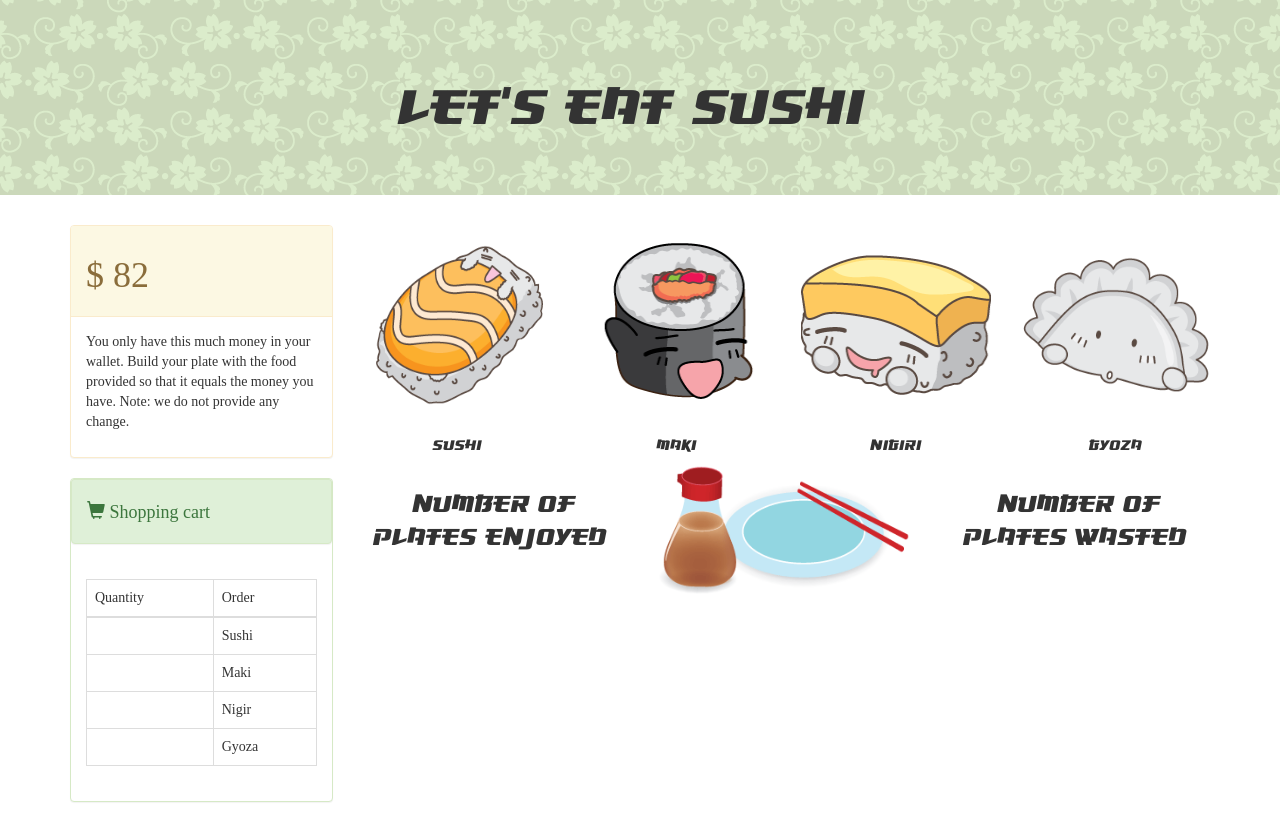
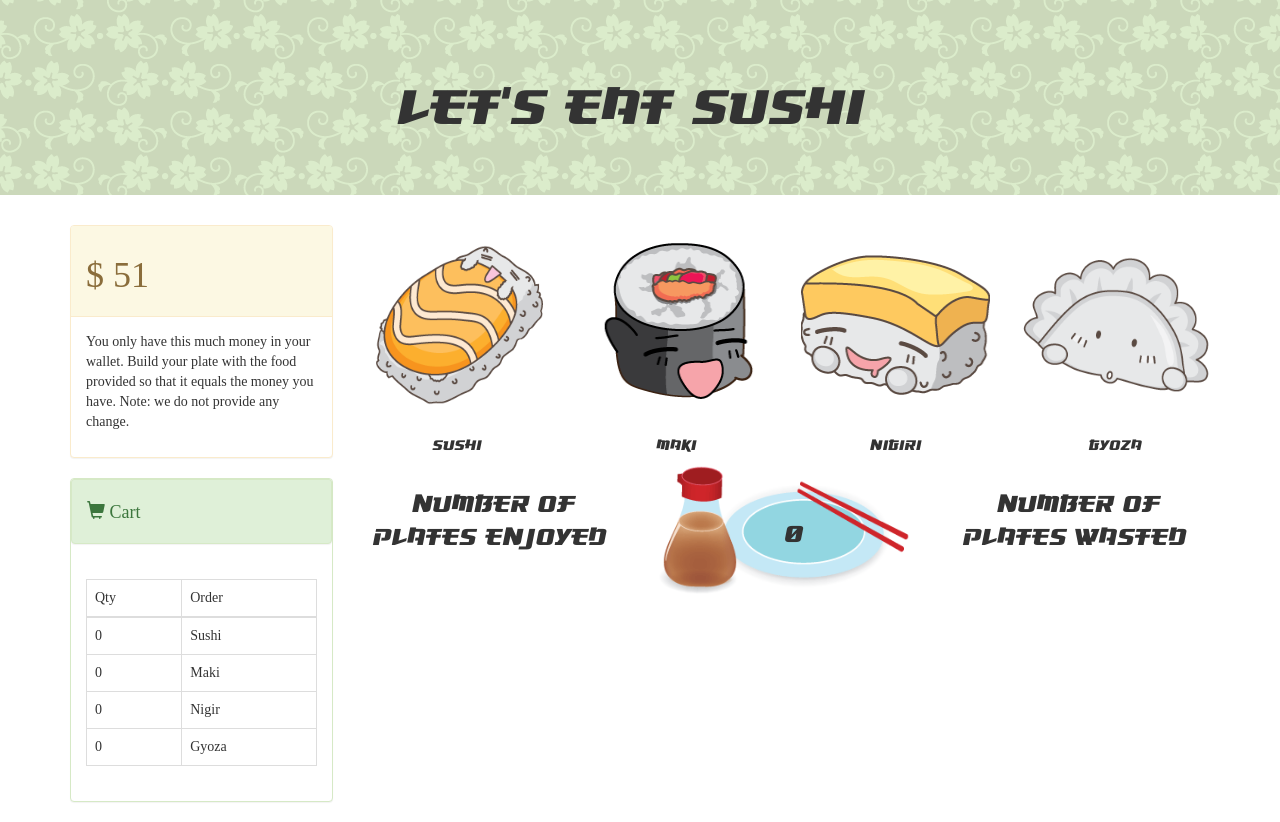
Before and after one commit to tanysaur/week-4-game, a PHP site: page / in a window 1280 px wide. Run offline with PHP 8.4, Linux system fonts and the light colour scheme; some libraries are stand-ins or nearby versions.

Commit message:
working now, added hovers🍣🍣

```diff
--- a/assets/css/style.css
+++ b/assets/css/style.css
@@ -31,14 +31,9 @@
 
 .plate-holder h2 {
 	position: absolute;
-	top: 40px;
-	left: 150px;
+	top: 30px;
+	left: 130px;
 }
-
-/*.food:hover {
-	color: red;
-}
-*/
 
 .panel {
 	font-family: "Origami";
@@ -49,16 +44,33 @@
 	font-family: "OsakaSans";
 }
 
-/*.col-md-3{
-	border: 1px blue solid;
+
+@-webkit-keyframes hvr-pop {
+  50% {
+    -webkit-transform: scale(1.2);
+    transform: scale(1.2);
+  }
 }
-
-.col-md-4{
-	border: 1px black solid;
+@keyframes hvr-pop {
+  50% {
+    -webkit-transform: scale(1.2);
+    transform: scale(1.2);
+  }
 }
-
-.col-md-9{
-	border: 1px green solid;
+.hvr-pop {
+  display: inline-block;
+  vertical-align: middle;
+  -webkit-transform: perspective(1px) translateZ(0);
+  transform: perspective(1px) translateZ(0);
+  box-shadow: 0 0 1px transparent;
 }
-
-*/
+.hvr-pop:hover, .hvr-pop:focus, .hvr-pop:active {
+  -webkit-animation-name: hvr-pop;
+  animation-name: hvr-pop;
+  -webkit-animation-duration: 0.3s;
+  animation-duration: 0.3s;
+  -webkit-animation-timing-function: linear;
+  animation-timing-function: linear;
+  -webkit-animation-iteration-count: 1;
+  animation-iteration-count: 1;
+}
--- a/assets/javascript/game.js
+++ b/assets/javascript/game.js
@@ -4,15 +4,16 @@
 // numberOptions for each food: 1-12
 // counter: init to 0
 
-// prompt user to play
+// prompt user to play --> see canvas on W3
 
-// functions:
-// Check subTotalNumber < targetNumber
-// Check
+// Functions:
+// Check counter < targetNumber
+// reset counters
+// play again
 
-// Assign random value to food (foodRandomValue)
-// User clicks on a food, add value subTotalNumber
-// checkSubTotal
+// Assign random value to food (numberOptions)
+// User clicks on a food, add value to counter
+// check counter
 
 var counter = 0;
 var wins = 0;
@@ -22,34 +23,20 @@
 var makiVal;
 var nigiriVal;
 var gyozaVal;
-var newGame = true;
-var targetNumber = 0;
-
-
-$(document).ready(function() {
-	//start game
-	//gameStarts();
-})
-
-// function gameStarts(){
-
-	//try while loop
-	if(newGame){
+var sushiQ = 0;
+var makiQ = 0;
+var nigiriQ = 0;
+var gyozaQ = 0;
 
 var targetNumber = Math.floor((Math.random() * 120) + 19);
 		$(".targetNumber").text(targetNumber);
-		for(i = 0; i < numberOptions.length; i++){
-			numberOptions[i] = Math.floor(Math.random()* 12) +1;
-			//$("#food").data(data-value, numberOptions[i]);
-		}
 
-		// $(".food").on("click", function(){
+resetCounters();
 
-		// })
+
 
 $("#sushi").on("click", function(){
 	counter += numberOptions[0];
-			var sushiQ = 0;
 	sushiQ++;
 	$(".sushiQ").text(sushiQ);
 	checkCounterStats();
@@ -57,7 +44,6 @@
 
 $("#maki").on("click", function(){
 	counter += numberOptions[1];
-			var makiQ = 0;
 	makiQ++;
 	$(".makiQ").text(makiQ);
 	checkCounterStats();
@@ -65,7 +51,6 @@
 
 $("#nigiri").on("click", function(){
 	counter += numberOptions[2];
-			var nigiriQ = 0;
 	nigiriQ++;
 	$(".nigiriQ").text(nigiriQ);
 	checkCounterStats();
@@ -73,28 +58,38 @@
 
 $("#gyoza").on("click", function(){
 	counter += numberOptions[3];
-			var gyozaQ = 0;
 	gyozaQ++;
 	$(".gyozaQ").text(gyozaQ);
 	checkCounterStats();
 })
+
+
+//this function resets the counters as well as their corresponding displays on the html
+function resetCounters(){
+
+	for(i = 0; i < numberOptions.length; i++){
+		numberOptions[i] = Math.floor(Math.random()* 12) +1;
 	}
-//}
 
+	var newTargetNumber = Math.floor((Math.random() * 120) + 19);
+		$(".targetNumber").text(newTargetNumber);
+
+	targetNumber = newTargetNumber;
 	console.log(numberOptions);
 
-// $(".food").on("click", function(){
-// 	// $("#food").attr(data-value, numberOptions[i]);
+	$("#plateNumber").text(counter);
+	sushiQ = 0;
+	$(".sushiQ").html(sushiQ);
+	makiQ = 0;
+	$(".makiQ").text(makiQ);
+	nigiriQ = 0;
+	$(".nigiriQ").text(nigiriQ);
+	gyozaQ = 0;
+	$(".gyozaQ").text(gyozaQ);
 
-// 	// console.log(numberOptions);
-// 	// counter = numberOption[i] + counter;
-// 	// checkCounterStats();
-// 	// console.log(counter);
+}
 
-// });
-
-
-
+//this function checks if the user has reached the target number or if it has passed it
 function checkCounterStats(){
 	//when user reached your target number
 	if(counter == targetNumber){
@@ -105,14 +100,14 @@
 	}
 	//when user's shopping cart sub total is still below your target / budget$
 	else if(counter < targetNumber){
-		console.log("keep adding to your plate");
+		//console.log("keep adding to your plate");
 		$("#plateNumber").text(counter);
 	}
 	//when user has gone above the target / budget$
 	else if(counter > targetNumber){ //plate not yet complete
 		losses++;
 		$(".losses").text("Number of plates wasted: " + losses);
-		alert("You went over your budget!");
+		alert("You went over the budget by this much: $" + (counter - targetNumber));
 		playAgain();
 	}
 }
@@ -120,18 +115,13 @@
 //asks user if they want to play again
 function playAgain(){
 	var playAgain =	confirm("Do you want to play again?")
+	//if user hits "OK", then counters are reset
 	if (playAgain){
 		counter = 0;
-		sushiVal = 0;
-		makiVal = 0;
-		nigiriVal = 0;
-		gyozaVal = 0;
-		wins = 0;
-		losses = 0;
-		newGame = true;
-
+		resetCounters();
+	// if user hits "Cancel",
 	} else {
 		alert("OK, see you again!");
+		//close window or show good by picture
 	}
-
 }
--- a/index.html
+++ b/index.html
@@ -34,13 +34,13 @@
 			</div>
 			<div class="panel panel-success">
 				<div class="panel panel-heading">
-					<h4><span class="glyphicon glyphicon-shopping-cart"></span> Shopping cart</h4>
+					<h4><span class="glyphicon glyphicon-shopping-cart"></span> Cart</h4>
 				</div>
 				<div class="panel-body">
 					<table class="table table-bordered">
 						<thead>
 							<tr>
-								<th>Quantity</th>
+								<th>Qty</th>
 								<th>Order</th>
 							</tr>
 						</thead>
@@ -73,25 +73,25 @@
 			<div class="row">
 				<div class="col-md-3">
 					<div class="img-placeholder">
-						<img id="sushi" src="assets/images/sushi.gif" alt="sushi" class="food img-rounded img-responsive"/>
+						<img id="sushi" src="assets/images/sushi.gif" alt="sushi" class="hvr-pop food img-rounded img-responsive"/>
 					</div>
 					<h4 class="text-center">Sushi</h4>
 				</div>
 				<div class="col-md-3">
 					<div class="img-placeholder">
-						<img id="maki" src="assets/images/maki.gif" alt="maki" class="food img-rounded img-responsive"/>
+						<img id="maki" src="assets/images/maki.gif" alt="maki" class="hvr-pop food img-rounded img-responsive"/>
 					</div>
 					<h4 class="text-center">Maki</h4>
 				</div>
 				<div class="col-md-3">
 					<div class="img-placeholder">
-						<img id="nigiri" src="assets/images/nigiri.gif" alt="nigiri" class="food img-rounded img-responsive"/>
+						<img id="nigiri" src="assets/images/nigiri.gif" alt="nigiri" class="hvr-pop food img-rounded img-responsive"/>
 					</div>
 					<h4 class="text-center">Nigiri</h4>
 				</div>
 				<div class="col-md-3">
 					<div class="img-placeholder">
-						<img id="gyoza" src="assets/images/gyoza.gif" alt="gyoza" class="food img-rounded img-responsive"/>
+						<img id="gyoza" src="assets/images/gyoza.gif" alt="gyoza" class="hvr-pop food img-rounded img-responsive"/>
 					</div>
 					<h4 class="text-center">Gyoza</h4>
 
```
Lines whose indentation alone changed are shown as unchanged.
